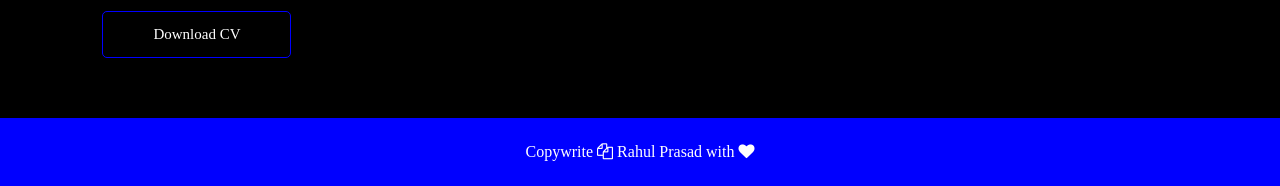
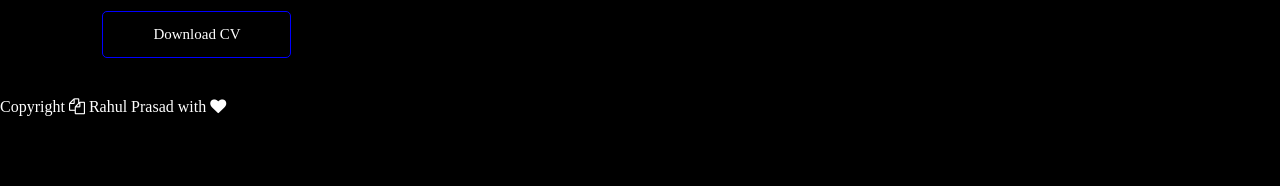
Before and after one commit to Rahulpr19/Personal-Portfolio-Webpage, a plain HTML site: page Index.html in a window 1280 px wide. Shown: the part 3053-3239 px from the top of the page. After the commit the page ends 3169 px from the top, so only its background shows below. Drawn offline with Linux system fonts and the light colour scheme.

Commit message:
Update Index.html

```diff
--- a/Index.html
+++ b/Index.html
@@ -180,8 +180,8 @@
     </div>
   </div>
 </div>
-<div class="copywrite">
-    <p>Copywrite <i class="fa fa-copy"></i> Rahul Prasad with <i class="fa fa-heart"></i></p>
+<div class="copyright">
+    <p>Copyright <i class="fa fa-copy"></i> Rahul Prasad with <i class="fa fa-heart"></i></p>
 </div>
 
 
```
